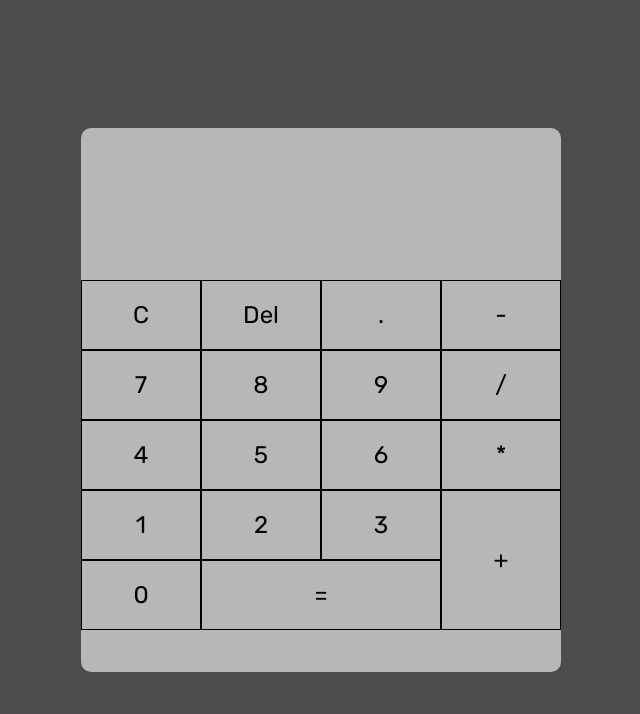
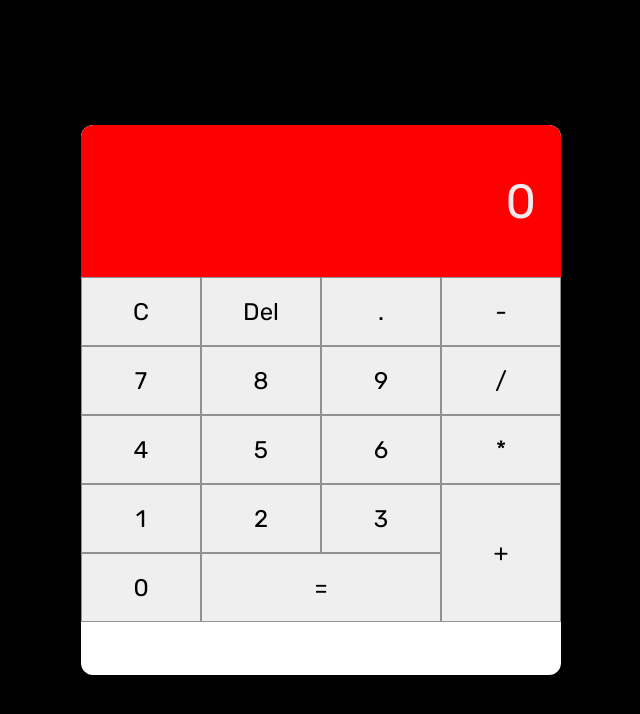
Before and after one commit to sujoy-58/calculator, a plain HTML site: page index.html in a window 1280 px wide. Shown: the whole page, without its empty margins (319-959 px from the left). Drawn offline with Linux system fonts and the light colour scheme.

Commit message:
UI changes

```diff
--- a/index.html
+++ b/index.html
@@ -17,7 +17,8 @@
 <body>
 
     <div id="calculator">
-        <div id="result"></div>
+        <div class="calsi"><div id="result">0</div></div>
+
         <div class="items">
             <button onclick="clearInput()">C</button>
             <button class="deletion" onclick="clearLastInput()">Del</button>
--- a/style.css
+++ b/style.css
@@ -7,7 +7,7 @@
 }
 
 body{
-  background-color: rgba(0, 0, 0, 0.701);
+  background-color: rgb(0, 0, 0);
   display: flex;
   font-family: 'Rubik', sans-serif;
   justify-content: center;
@@ -18,28 +18,38 @@ body{
 
 
 #calculator{
-  height: 68vh;
+  height: 68.65vh;
   width: 60vh;
-  background-color: #f5f5faa1;
-  border-radius: 10px;
+  background-color: #fff;
+  border-radius: 12px;
+  /* padding-right: 10px; */
   position: relative;
+  overflow: hidden;
   /* border: 1px solid #000; */
 }
-#result{
+.calsi{
   width: 100%;
   height: 19vh;
+  position: relative;
   display: flex;
   justify-content: flex-end;
-  align-items: self-end;
+  background-color: red;
+  align-items: center;
   font-size: 3rem;
-  color: black;
-  border-radius: 10px 10px 0px 0px;
+  color: #f5f5faf2;
+  border-radius: 12px 12px 0px 0px;
+
 
 }
+#result{
+  padding: 25px;
+}
 #calculator .items{
+  height: auto;
+  /* border-radius: 12px; */
   display: grid;
   grid-template-columns: repeat(4, 1fr);
-  grid-auto-rows: 70px;
+  grid-auto-rows: 69px;
   border: none;
   background: transparent;
 
@@ -50,8 +60,12 @@ body{
   font-size: 1.5rem;
   font-weight: 400;
   color: black;
-  background: transparent;
-  border: 1px solid #000;
+  /* background: transparent; */
+  border: 1px solid #00000065;
+}
+#calculator .items button:hover{
+  background-color: #f5f5fa6f;
+  cursor: pointer;
 }
 .double-row{
   grid-column-start: 4;
```
